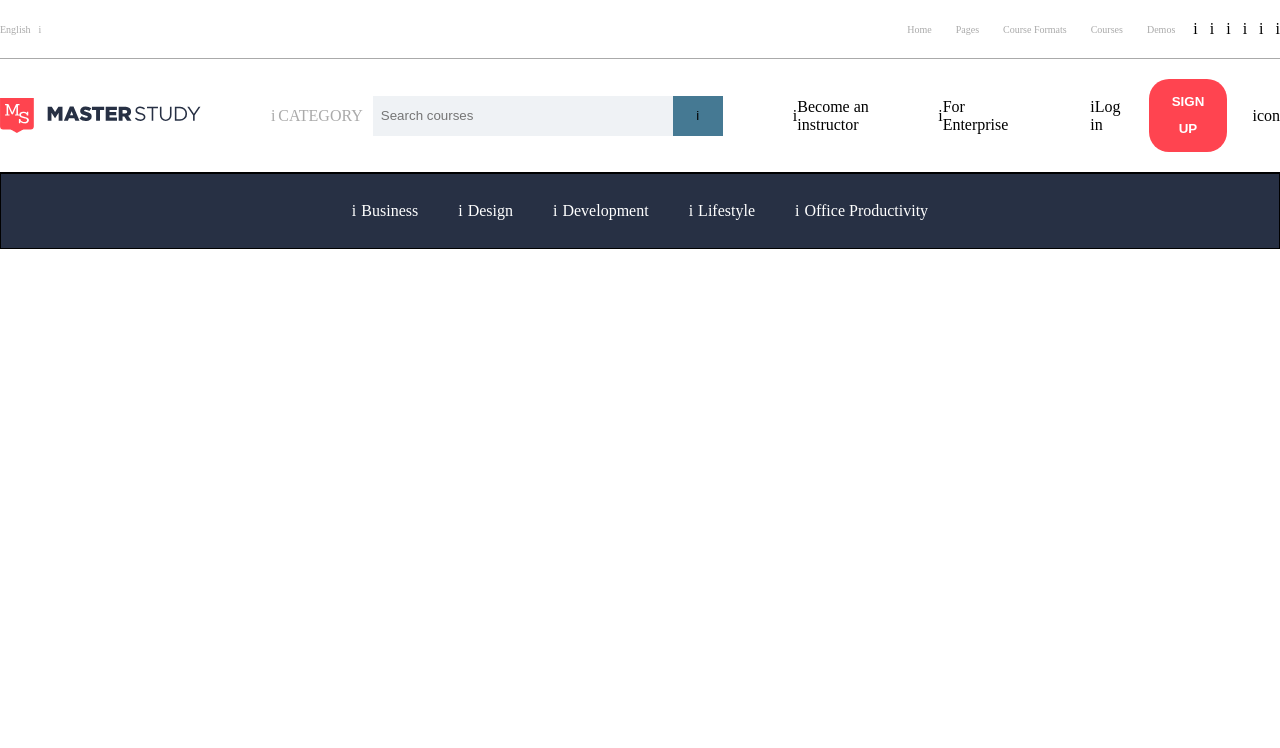
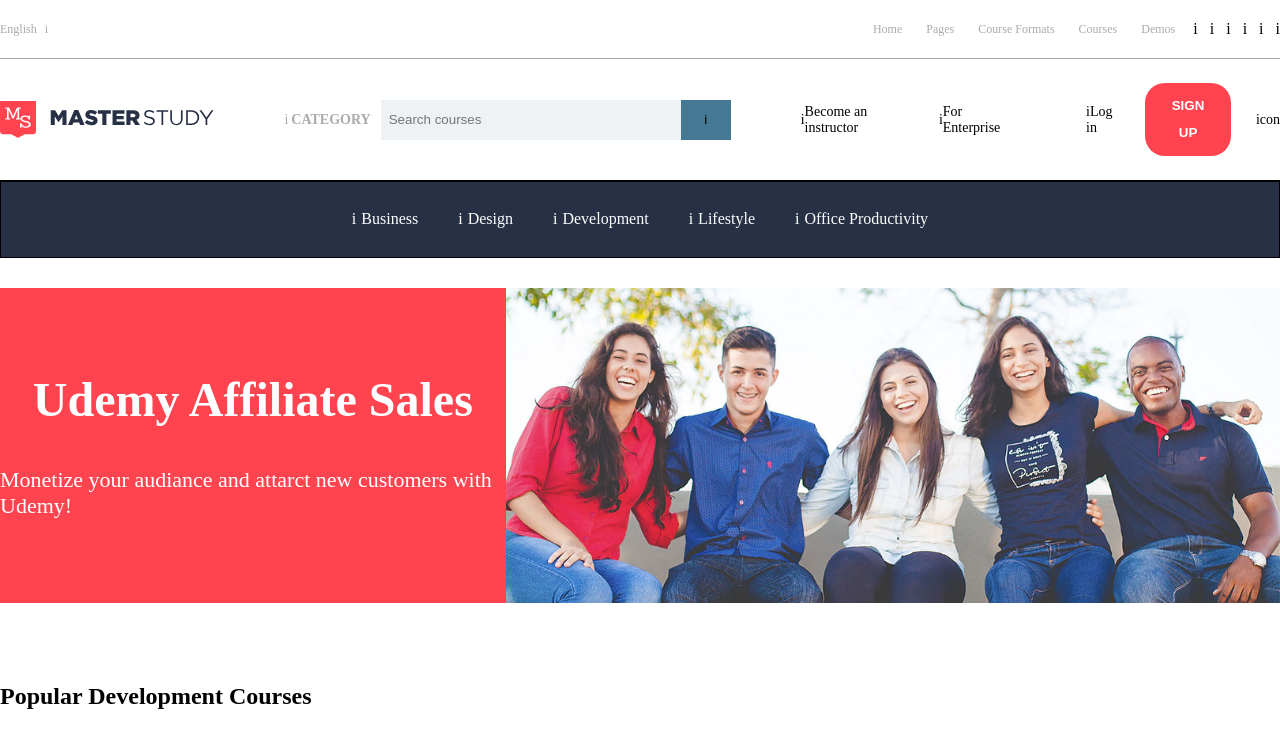
Before and after one commit to edocico/proj-html-vuejs, a Vue app: page / in a window 1280 px wide. Shown: the top 748 px of the page. Built offline with nearby package versions, Linux system fonts and the light colour scheme.

Commit message:
add hero section

```diff
--- a/src/App.vue
+++ b/src/App.vue
@@ -1,6 +1,8 @@
 <script>
 import { store } from "./store";
 import pageHeader from "./components/pageHeader.vue";
+import pageHero from "./components/pageHero.vue";
+import popCourses from "./components/popularCoursesSection.vue";
 
 export default {
   data() {
@@ -10,14 +12,19 @@
   },
   components: {
     pageHeader,
+    pageHero,
+    popCourses,
   },
 };
 </script>
 
 <template>
   <pageHeader />
+  <pageHero />
+  <popCourses />
 </template>
 
 <style lang="scss">
 @use "./styles/general.scss" as *;
+@use "./styles/colors.scss" as *;
 </style>
--- /dev/null
+++ b/src/components/courseCard.vue
@@ -0,0 +1,22 @@
+<script>
+export default {
+  data() {
+    return {};
+  },
+};
+</script>
+
+<template>
+  <div class="box">
+    <div class="card">
+      <figure class="card-img"></figure>
+      <div class="card-bottom"></div>
+    </div>
+  </div>
+</template>
+
+<style lang="scss" scoped>
+.box {
+  padding: 0px 9px;
+}
+</style>
--- a/src/components/pageHeader.vue
+++ b/src/components/pageHeader.vue
@@ -1,13 +1,19 @@
 <script>
+import { store } from "../store";
+
 export default {
-  data() {},
+  data() {
+    return {
+      store: store,
+    };
+  },
 };
 </script>
 <template>
   <header>
     <!--header top-->
     <div class="header-top">
-      <div class="container">
+      <div class="container-m">
         <div class="row">
           <div class="top-1">
             <span>English</span>
@@ -37,13 +43,15 @@
     </div>
     <!--header-mid-->
     <div class="header-mid">
-      <div class="container">
+      <div class="container-m">
         <div class="row">
           <div class="mid-1">
             <img src="/MasterStudy.svg" alt="logo" />
           </div>
           <div class="mid-2">
-            <div><span class="icon">i</span><span>CATEGORY</span></div>
+            <div>
+              <span class="icon">i</span><span class="cat">CATEGORY</span>
+            </div>
             <input type="text" placeholder="Search courses" />
             <button>i</button>
           </div>
@@ -64,11 +72,13 @@
       <div class="container">
         <div class="row">
           <ul>
-            <li><span>i</span><a href="#"></a>Business</li>
-            <li><span>i</span><a href="#"></a>Design</li>
-            <li><span>i</span><a href="#"></a>Development</li>
-            <li><span>i</span><a href="#"></a>Lifestyle</li>
-            <li><span>i</span><a href="#"></a>Office Productivity</li>
+            <li
+              v-for="(directory, index) in store.headerDirectories"
+              :key="index"
+            >
+              <span><!--<font-awesome-icon :icon="directory.icon" />-->i</span
+              ><a href="#">{{ directory.name }}</a>
+            </li>
           </ul>
         </div>
       </div>
@@ -91,7 +101,7 @@
       flex-grow: 1;
       gap: 8px;
       color: #aaaaaa;
-      font-size: 10px;
+      font-size: 12px;
     }
 
     .top-2 ul {
@@ -99,7 +109,7 @@
       padding: 20px 0px;
       gap: 24px;
       color: #aaaaaa;
-      font-size: 10px;
+      font-size: 12px;
     }
 
     .top-3 ul {
@@ -113,7 +123,7 @@
 .header-mid {
   border-bottom: 1px solid black;
 
-  padding: 20px 0px;
+  padding: 24px 0px;
 
   .row {
     display: flex;
@@ -125,6 +135,11 @@
     display: flex;
     align-items: center;
     color: #aaaaaa;
+    font-size: 14px;
+
+    .cat {
+      font-weight: 900;
+    }
 
     div {
       margin-right: 10px;
@@ -154,6 +169,7 @@
     display: flex;
     align-items: center;
     gap: 25px;
+    font-size: 14px;
 
     div {
       display: flex;
@@ -165,6 +181,7 @@
     display: flex;
     align-items: center;
     gap: 25px;
+    font-size: 14px;
 
     button {
       background-color: $red;
@@ -202,6 +219,11 @@
 
     li {
       color: white;
+      border-bottom: 1px solid transparent;
+
+      &:hover {
+        border-bottom: 1px solid white;
+      }
 
       span {
         margin-right: 5px;
--- /dev/null
+++ b/src/components/pageHero.vue
@@ -0,0 +1,45 @@
+<script>
+export default {
+  data() {},
+};
+</script>
+
+<template>
+  <section class="hero">
+    <div class="bg-color">
+      <h1>Udemy Affiliate Sales</h1>
+      <p>Monetize your audiance and attarct new customers with Udemy!</p>
+    </div>
+    <div class="bg-image">
+      <img src="../assets/slide-1.jpg" alt="" />
+    </div>
+  </section>
+</template>
+
+<style lang="scss" scoped>
+@use "../styles/colors.scss" as *;
+.hero {
+  display: flex;
+  padding-top: 30px;
+
+  .bg-color {
+    background-color: $red;
+    display: flex;
+    flex-basis: calc(100% / 2);
+    flex-direction: column;
+    justify-content: center;
+    align-items: center;
+    gap: 40px;
+
+    h1 {
+      color: white;
+      font-size: 48px;
+    }
+
+    p {
+      color: white;
+      font-size: 22px;
+    }
+  }
+}
+</style>
--- /dev/null
+++ b/src/components/popularCoursesSection.vue
@@ -0,0 +1,28 @@
+<script>
+import card from "./courseCard.vue";
+
+export default {
+  data() {
+    return {};
+  },
+  components: {
+    card,
+  },
+};
+</script>
+
+<template>
+  <section class="courses-section">
+    <div class="container-m">
+      <h1>Popular Development Courses</h1>
+      <div class="row">
+        <card />
+      </div>
+    </div>
+  </section>
+</template>
+<style lang="scss" scoped>
+.courses-section {
+  padding: 80px 0px;
+}
+</style>
--- a/src/main.js
+++ b/src/main.js
@@ -6,4 +6,12 @@
 
 import { FontAwesomeIcon } from "@fortawesome/vue-fontawesome";
 
+import { faChartLine } from "@fortawesome/free-solid-svg-icons";
+import { faPalette } from "@fortawesome/free-solid-svg-icons";
+import { faGear } from "@fortawesome/free-solid-svg-icons";
+import { faFaceSmile } from "@fortawesome/free-regular-svg-icons";
+import { faPrint } from "@fortawesome/free-solid-svg-icons";
+
+library.add(faChartLine, faPalette, faGear, faFaceSmile, faPrint);
+
 createApp(App).component("font-awesome-icon", FontAwesomeIcon).mount("#app");
--- a/src/store.js
+++ b/src/store.js
@@ -1,3 +1,26 @@
 import { reactive } from "vue";
 
-export const store = reactive({});
+export const store = reactive({
+  headerDirectories: [
+    {
+      name: "Business",
+      //icon: faChartLine,
+    },
+    {
+      name: "Design",
+      //icon: faPalette,
+    },
+    {
+      name: "Development",
+      //icon: faGear,
+    },
+    {
+      name: "Lifestyle",
+      //icon: faFaceSmile,
+    },
+    {
+      name: "Office Productivity",
+      //icon: faPrint,
+    },
+  ],
+});
--- a/src/styles/general.scss
+++ b/src/styles/general.scss
@@ -21,7 +21,12 @@
 }
 
 .container {
-  max-width: 1400px;
+  max-width: 100%;
+  margin: 0 auto;
+}
+
+.container-m {
+  max-width: 1720px;
   margin: 0 auto;
 }
 
```
Also changed, not shown: src/assets/slide-1.jpg (added).
